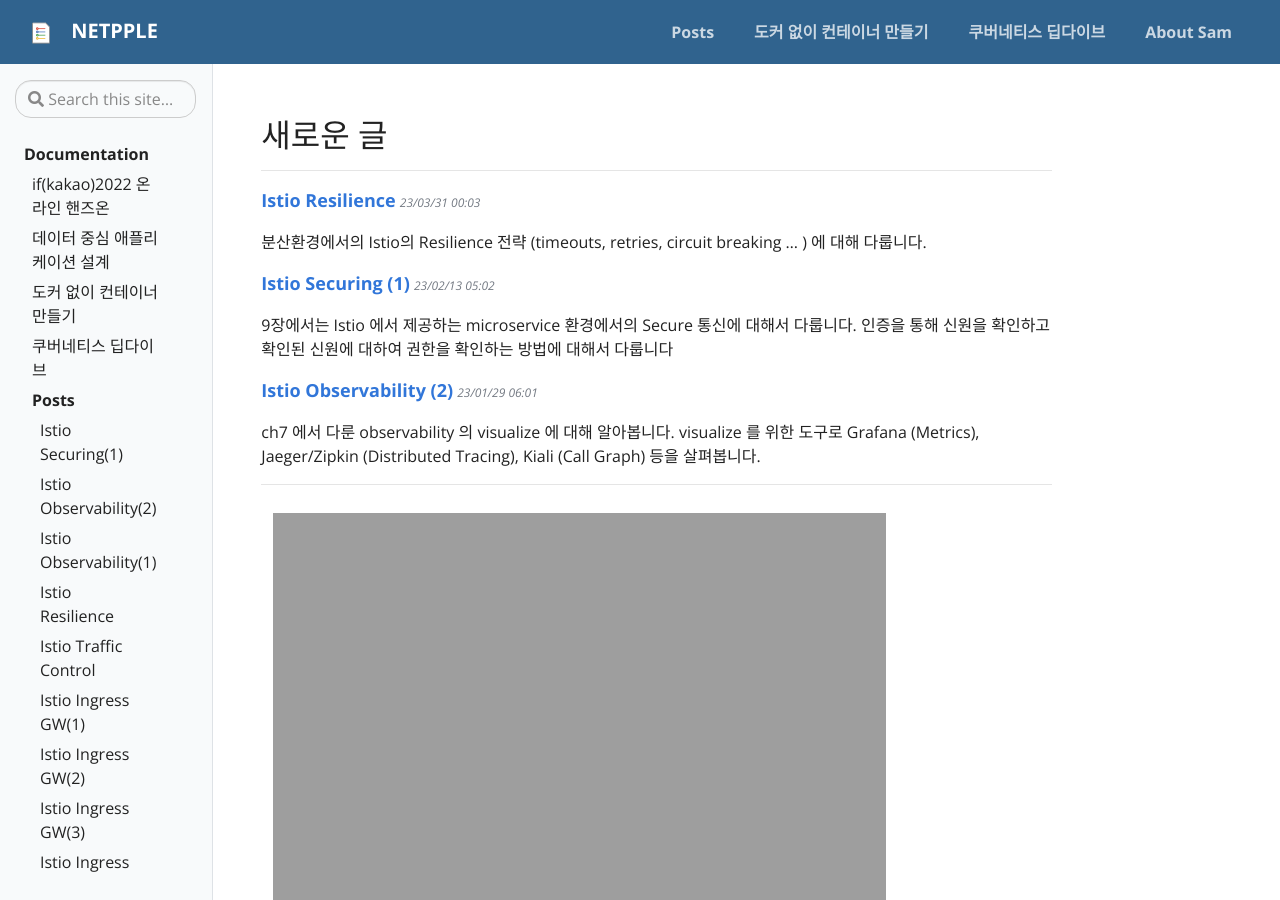
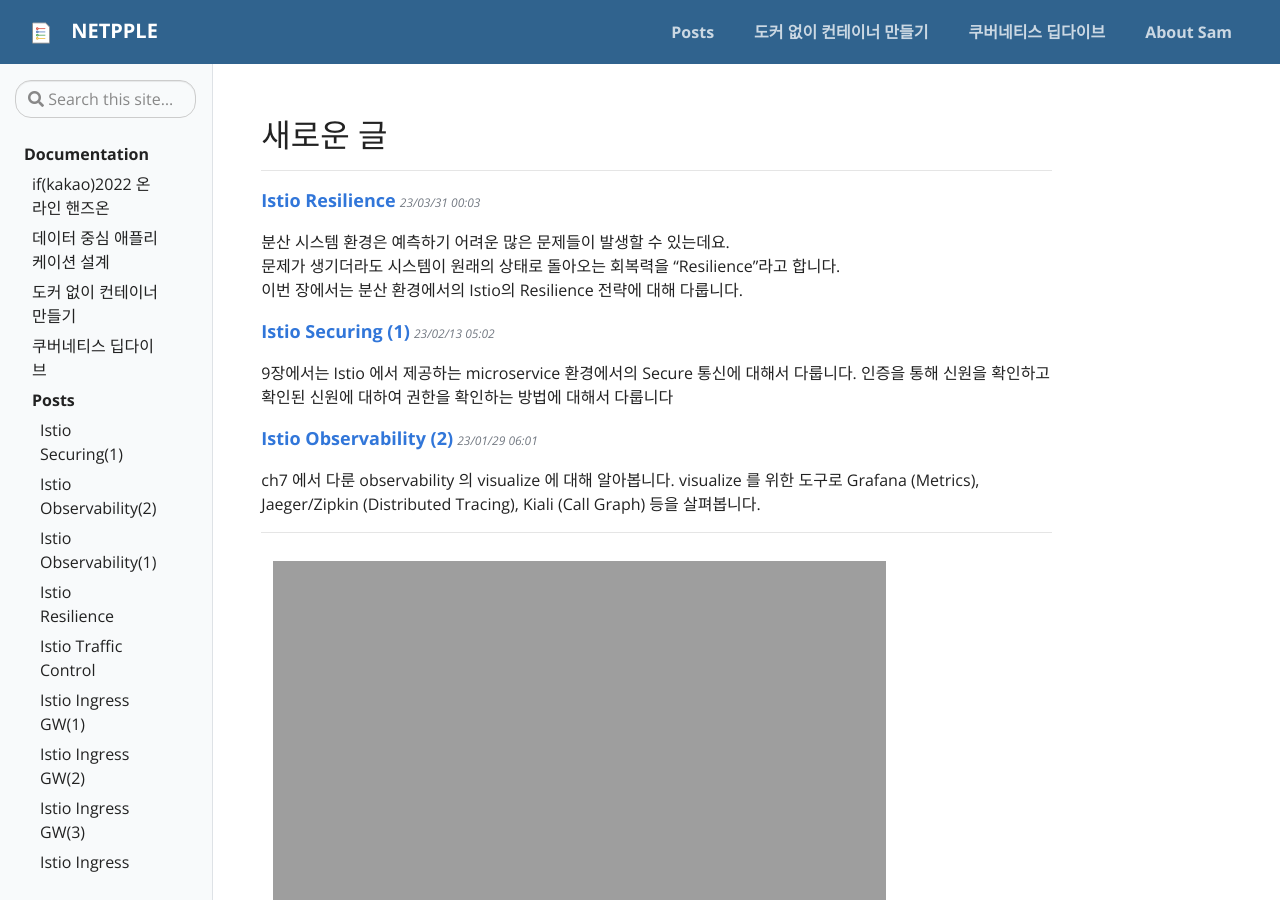
Before and after one commit to netpple/netpple.github.io, a Jekyll site: the page built from pages/index.md, in a window 1280 px wide and 900 px high. Built offline with Jekyll 4.4.1, drawn with Linux system fonts in a browser that asks for light colours.

Commit message:
6장 내용보완

```diff
--- a/_posts/2023-01-24-Istio-ch6-resilience.md
+++ b/_posts/2023-01-24-Istio-ch6-resilience.md
@@ -9,18 +9,26 @@
   tag: 교육
   rightpanel: false
 ---
-
-분산환경에서의 Istio의 Resilience 전략 (timeouts, retries, circuit breaking … ) 에 대해 다룹니다.
+분산 시스템 환경은 예측하기 어려운 많은 문제들이 발생할 수 있는데요.
+문제가 생기더라도 시스템이 원래의 상태로 돌아오는 회복력을 "Resilience"라고 합니다.
+이번 장에서는 분산 환경에서의 Istio의 Resilience 전략에 대해 다룹니다.
 
 <!--more-->
 
 ## 개요
 
-분산 시스템 환경은 예측 하기 어려운 많은 문제들이 발생할 수 있는데요. 실패를 예측하기 힘들기 때문에 수동으로 대응하는 것은 어렵습니다. 따라서 장애 발생을 시스템이 자동으로 감지하여 처리할 수 있도록 대비가 필요한데요. 애플리케이션에서 이러한 장애상황을 대비하여 구현을 해두는 것은 쉬운 일이 아닙니다.
+분산 시스템 환경은 복잡하고 예상하기 어려운 많은 문제들이 발생할 수 있습니다.
+실패를 예측하기 힘들기 때문에 문제를 진단하고 대응하는 것 또한 쉽지 않습니다.
+따라서 장애 발생을 시스템이 자동으로 감지하여 처리할 수 있도록 대비가 필요한데요.
+애플리케이션에서 이러한 장애상황을 미리 대비하여 구현을 해두는 것은 쉬운 일이 아닙니다.
 
 Istio 를 사용하면 애플리케이션에서 별도 구현없이도 장애극복을 위한 timeouts, retries, circuit breaking 등의 “Sensible behaviors” 들을 활용하여 다양한 대비책을 마련 할 수 있습니다.
 
 이번 장에서는 Istio의 Resilience fetures들을 살펴보고 나머지 시스템에 미치는 영향들에 대해서도 다뤄봅니다.
+
+>(참고) Resilience 의미 (chatGPT)
+> IT에서의 resilience는 시스템이나 네트워크가 하드웨어 오류, 소프트웨어 오류, 사이버 공격 또는 자연재해와 같은 중단 요인에 직면했을 때 빠르게 회복하고 계속 기능하는 능력을 말합니다. 탄력 있는 IT 시스템은 장애가 발생해도 계속 작동할 수 있는 신뢰성 있는 설계로 되어 있습니다. 또한 문제를 빨리 감지하고 격리하며, 백업 시스템이나 프로세스로 자동 전환하여 중단을 최소화합니다. IT에서의 resilience는 비즈니스 연속성 유지, 데이터 보안 및 개인 정보 보호 보장, 다운타임 및 생산성 손실 최소화에 중요합니다.
+>
 
 ### 다루는 내용
 
```
